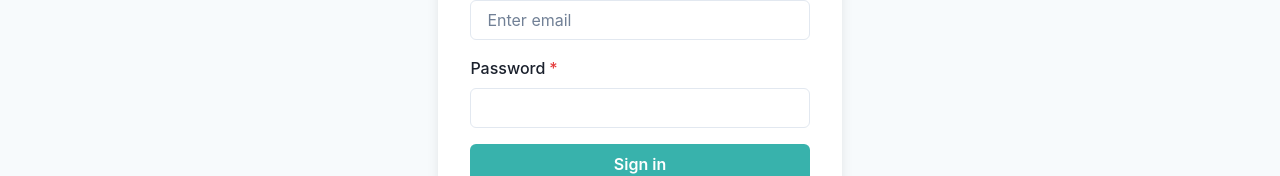
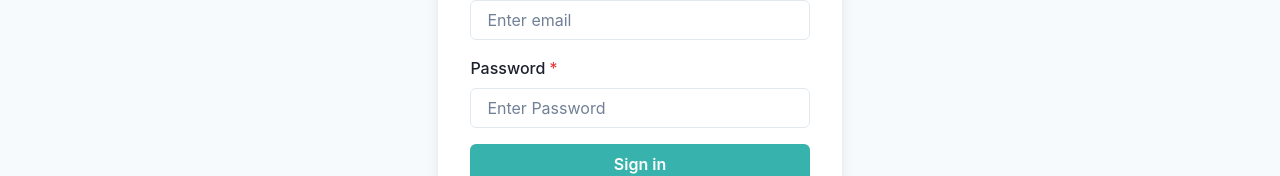
Before and after one commit to sourav215/One-to-One-Video-Calling-App, a React (Create React App) app in the folder client/: page /login in a window 1280 px wide. Shown: the part 412-588 px from the top of the page. Built offline with nearby package versions, Linux system fonts and the light colour scheme.

Commit message:
Modified

```diff
--- a/client/public/index.html
+++ b/client/public/index.html
@@ -24,7 +24,7 @@
       work correctly both with client-side routing and a non-root public URL.
       Learn how to configure a non-root public URL by running `npm run build`.
     -->
-    <title>React App</title>
+    <title>Video Call App</title>
   </head>
   <body>
     <noscript>You need to enable JavaScript to run this app.</noscript>
--- a/client/src/Pages/Login/Login.jsx
+++ b/client/src/Pages/Login/Login.jsx
@@ -143,6 +143,7 @@ function Login() {
               <Input
                 type="password"
                 name="password"
+                placeholder="Enter Password"
                 onChange={handleValuedInput}
               />
             </FormControl>
```
